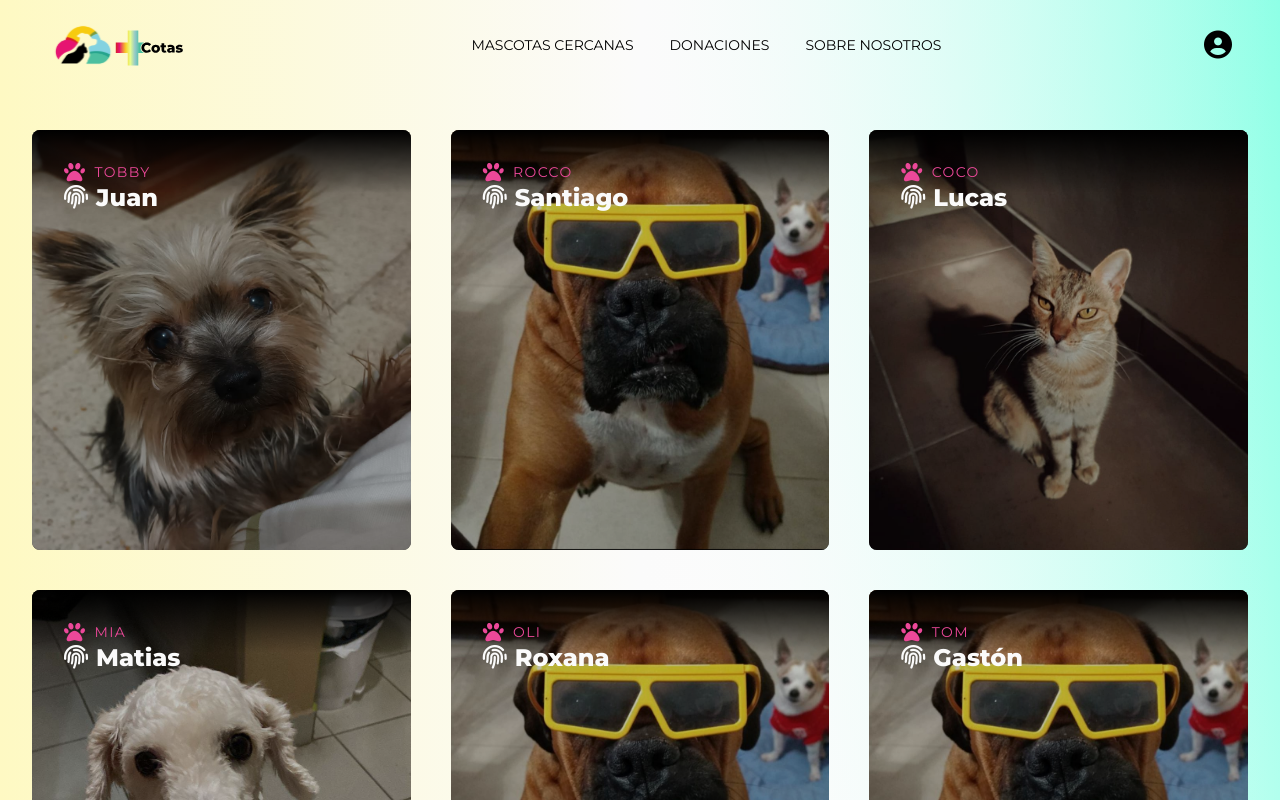
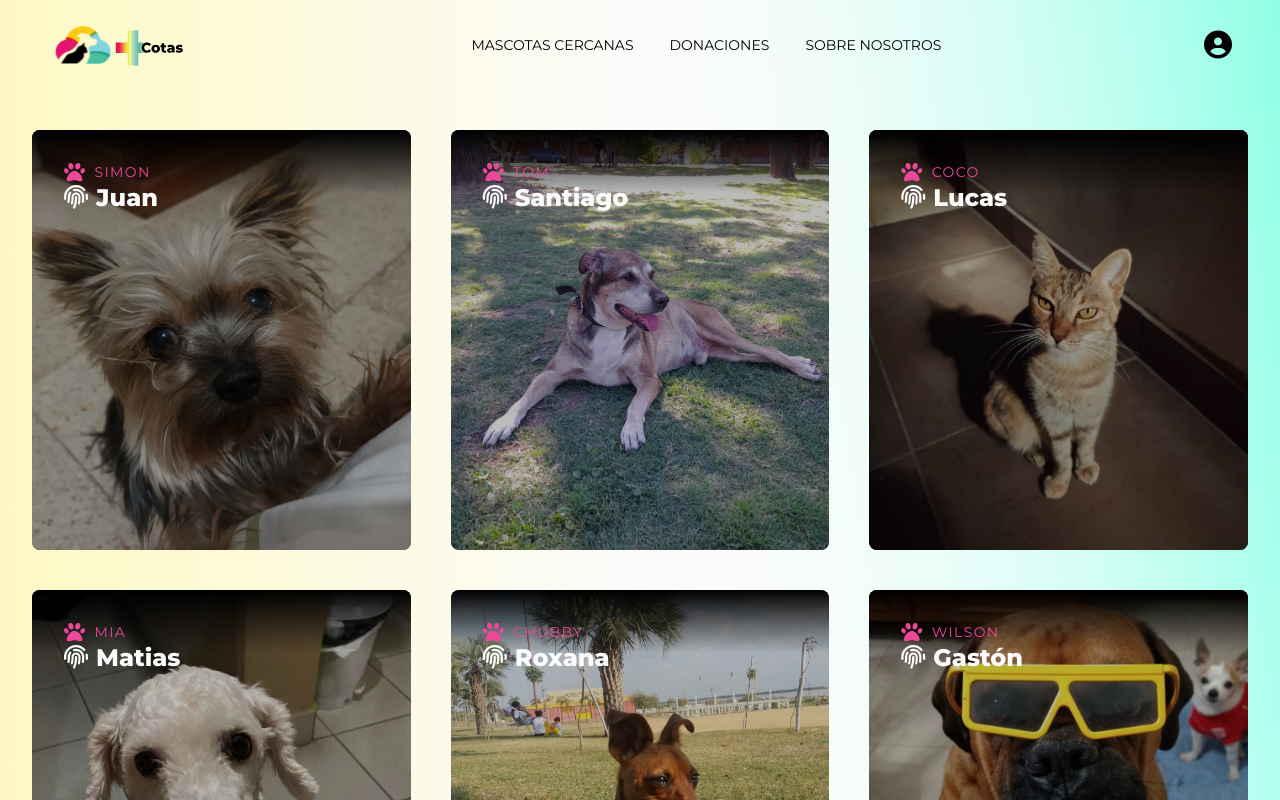
Before and after one commit to Veron-Juan/Devlights-final-project, a React (Vite) app in the folder frontend/: page /nosotros in a window 1280 px wide. Shown: the top 800 px of the page. Built offline with nearby package versions, Linux system fonts and the light colour scheme.

Commit message:
fix: nombres y fotos de los "integrantes"

```diff
--- a/frontend/src/components/AboutUs/AboutUs.jsx
+++ b/frontend/src/components/AboutUs/AboutUs.jsx
@@ -2,8 +2,9 @@ import React from "react";
 import gaston from "../../assets/gaston.jpeg";
 import lucas from "../../assets/lucas.jpg";
 import matias from "../../assets/matias.jpg";
-
+import santiago from "../../assets/santiago.jpg";
 import juan from "../../assets/juan.jpg";
+import roxana from "../../assets/roxana.jpg";
 
 import CardAboutUs from "../card/CardAboutUs";
 
@@ -14,15 +15,15 @@ export default function AboutUs() {
     <div className="grid grid-cols-1 md:grid-cols-2 lg:grid-cols-3 gap-10">
       <CardAboutUs
       name={"Juan"}
-      petName={"Tobby"}
+      petName={"Simon"}
       image={juan}
       linkedin={"juanvp7"}
       github={"Veron-Juan"}
       />
       <CardAboutUs
       name={"Santiago"}
-      petName={"Rocco"}
-      image={gaston}
+      petName={"Tom"}
+      image={santiago}
       linkedin={"santiagotoledo"}
       github={"santi-san"}
       />
@@ -42,14 +43,14 @@ export default function AboutUs() {
       />
       <CardAboutUs
       name={"Roxana"}
-      petName={"Oli"}
-      image={gaston}
+      petName={"Chubby"}
+      image={roxana}
       linkedin={"roxanaegarcia"}
       github={"RoxanaGarcia"}
       />
       <CardAboutUs
       name={"Gastón"}
-      petName={"Tom"}
+      petName={"Wilson"}
       image={gaston}
       linkedin={"gastón-alegre-88b094256"}
       github={"GastoNahuel"}
```
Also changed, not shown: frontend/src/assets/roxana.jpg (added), frontend/src/assets/santiago.jpg (added).
